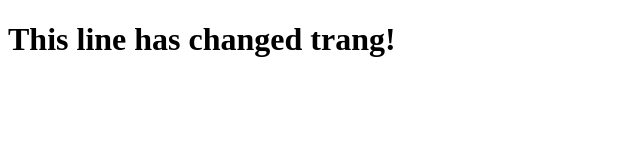
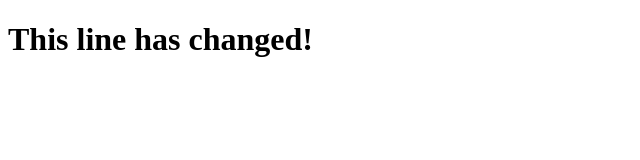
Before and after one commit to 17CNTTC-MaiHai/FE-01, a plain HTML site: page exercise.html in a window 1280 px wide. Shown: the whole page, without its empty margins (0-640 px from the left). Drawn offline with Linux system fonts and the light colour scheme.

Commit message:
commit file html

```diff
--- a/exercise.html
+++ b/exercise.html
@@ -1,7 +1,7 @@
 <!DOCTYPE html>
 <html>
 <head>
-  <title>This is dev16</title>
+  <title>This is dev22</title>
 </head>
 <body>
   <meta charset="utf-8">
@@ -11,7 +11,7 @@
 </head>
 <body>
   <div>
-    <h1>This line has changed trang!</h1>
+    <h1>This line has changed!</h1>
   </div>
 </body>
 </html>
```
